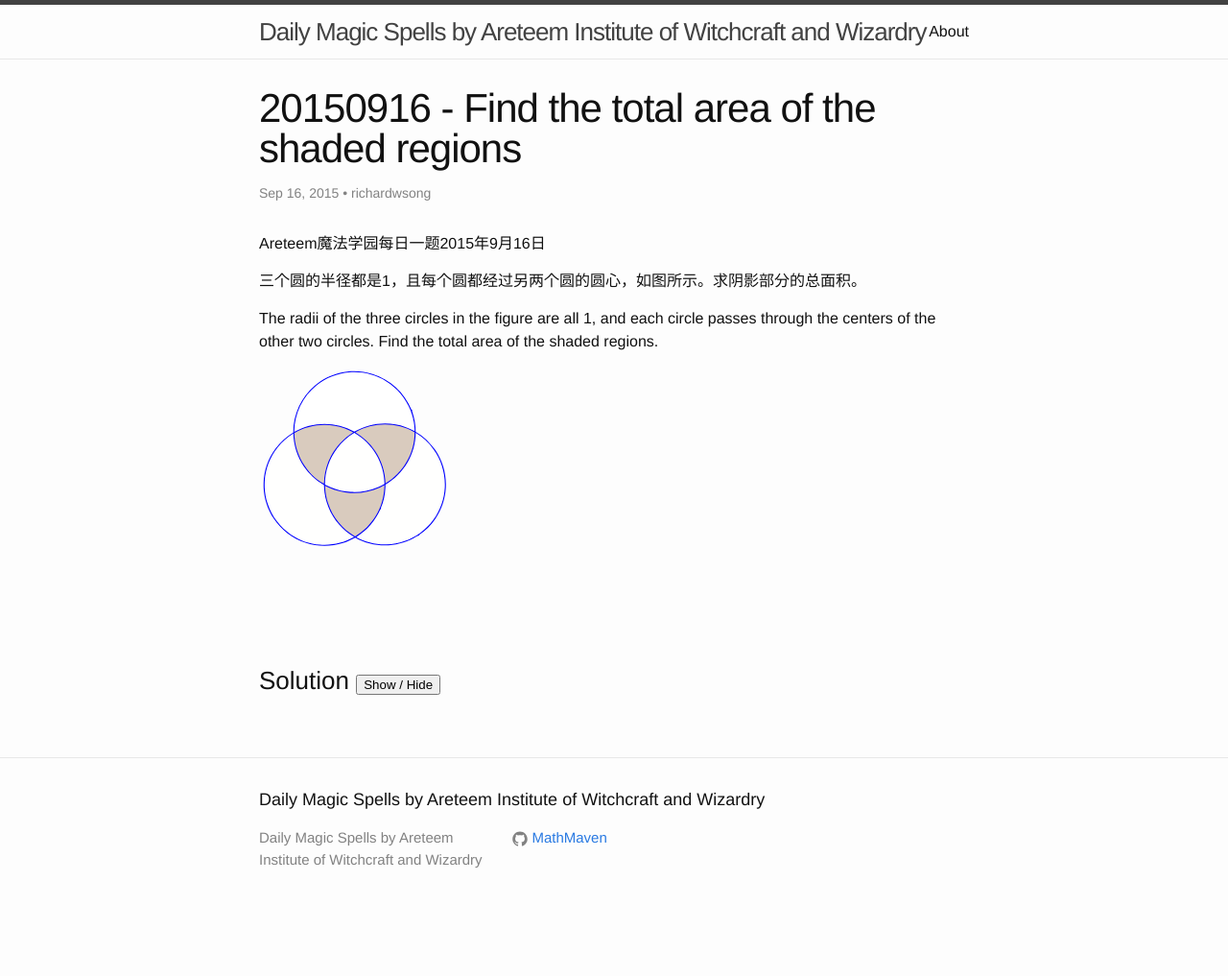
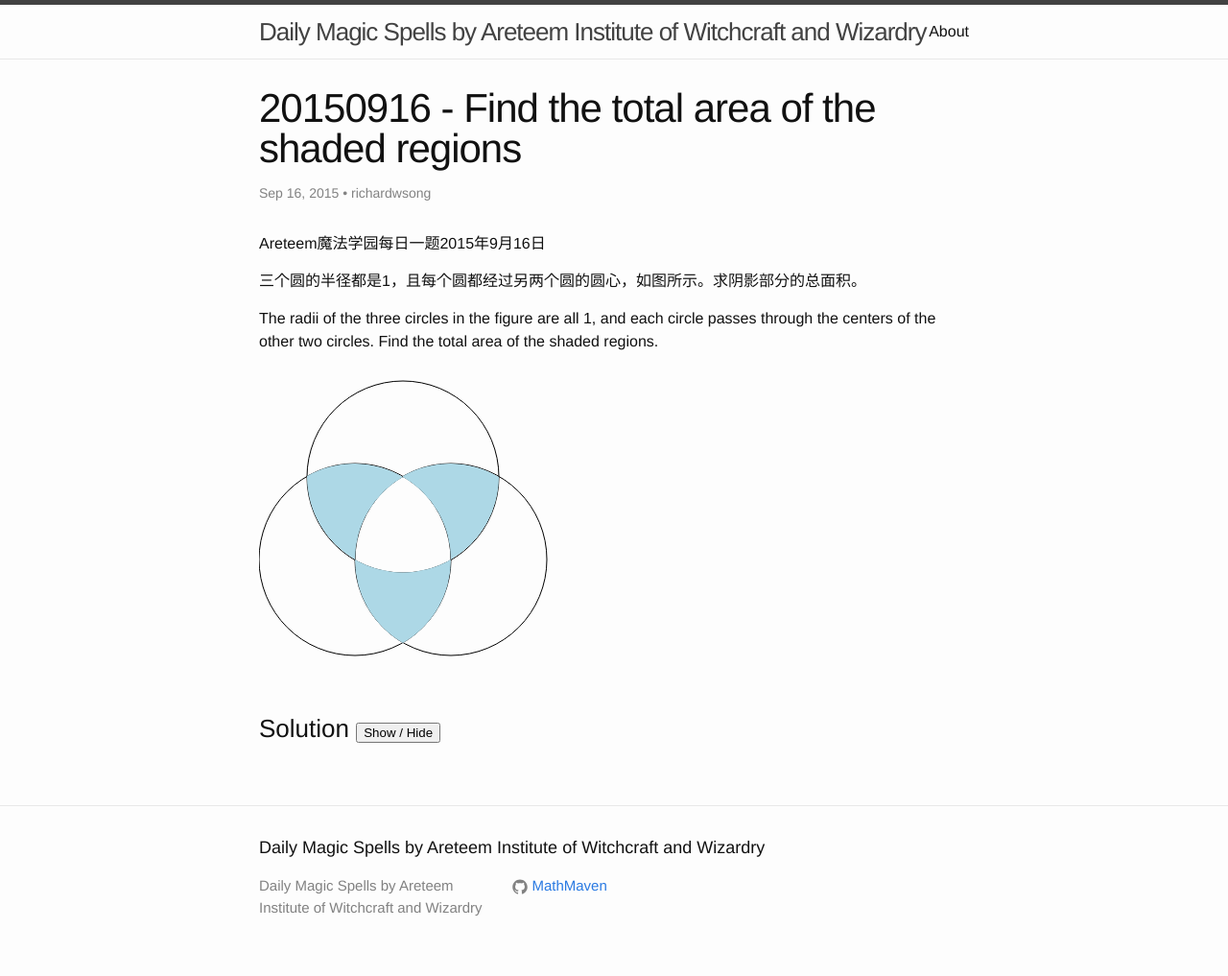
Before and after one commit to MathMaven/MathMaven.github.io, a Jekyll site: the page built from _posts/2015-09-16-find-area-of-shaded-regions.markdown, in a window 1280 px wide. Shown: the whole page at 96% size. Built offline with Jekyll 4.4.1, drawn with Linux system fonts in a browser that asks for light colours; nearby versions of some CDN libraries; library files that are not in the unit come from our copies; formulas are drawn with MathJax 3; a script that is not in the unit is left out; before the commit the page ends 967 px from its top, so only the background shows below that.

Commit message:
change 20150916

```diff
--- a/_posts/2015-09-16-find-area-of-shaded-regions.markdown
+++ b/_posts/2015-09-16-find-area-of-shaded-regions.markdown
@@ -12,32 +12,65 @@
 
 The radii of the three circles in the figure are all 1, and each circle passes through the centers of the other two circles. Find the total area of the shaded regions.
 
-<svg width="300" height="300"  >
-<g transform="scale(0.5,0.5)" >
+<svg width="350" height="350">
+  <circle cx="100" cy="200" r="100" fill="white" style="stroke:rgb(0,0,0);stroke-width:1;fill-opacity:0"/>
+  <circle cx="200" cy="200" r="100" fill="white" style="stroke:rgb(0,0,0);stroke-width:1;fill-opacity:0"/>
+  <circle cx="150" cy="114" r="100" fill="white" style="stroke:rgb(0,0,0);stroke-width:1;fill-opacity:0"/>
 
-<path fill="blue" d=" M 168.81 10.86 C 191.17 5.63 214.94 6.38 236.87 13.29 C 273.14 24.30 303.56 52.42 317.69 87.57 C 318.73 88.32 320.31 89.38 319.03 90.73 C 323.66 104.61 326.61 119.09 326.62 133.76 C 342.82 143.07 356.61 156.31 367.33 171.56 C 381.61 192.45 389.62 217.65 389.57 242.98 C 389.86 268.40 381.97 293.75 367.77 314.79 C 358.50 328.26 346.70 339.93 333.25 349.22 L 335.19 350.15 C 330.31 349.89 326.73 353.52 322.58 355.54 C 285.19 375.88 237.52 375.56 200.52 354.46 C 192.46 358.79 184.18 362.82 175.39 365.46 C 175.40 365.77 175.41 366.41 175.42 366.72 L 175.32 365.52 C 149.99 373.77 121.99 373.60 96.73 365.16 C 69.76 356.48 46.14 338.18 30.52 314.60 C 16.01 292.74 8.45 266.31 9.53 240.08 C 10.20 214.64 19.13 189.58 34.23 169.15 C 44.20 155.54 56.97 144.10 71.36 135.32 C 71.06 98.14 87.76 61.09 116.48 37.35 C 131.46 24.50 149.66 15.55 168.81 10.86 Z"  />
+<path d="M50 114
+           A 100 100, 0, 0, 0, 100 200
+           A 100 100, 0, 0, 1, 150 114
+          A 100 100, 0, 0, 0, 50 113
+           " fill="lightblue"/>
 
-<path fill="#fffffe" d=" M 162.69 168.46 C 172.40 155.43 184.76 144.42 198.72 136.10 C 217.30 146.89 233.13 162.41 244.03 180.95 C 255.09 199.50 261.07 220.95 261.49 242.53 C 240.41 255.01 215.41 260.61 191.01 259.17 C 172.31 258.19 153.98 252.63 137.53 243.76 C 137.46 216.81 146.42 189.95 162.69 168.46 Z" />
+ <path d="M150 113
+           A 100 100, 0, 0, 1, 250 114
+           A 100 100, 0, 0, 1, 200 200
+           A 100 100, 0, 0, 0, 150 114
+           " fill="lightblue"/>
 
-<path fill="#fffffe" d=" M 326.59 136.14 C 340.96 145.04 353.91 156.47 363.70 170.31 C 387.47 202.55 393.96 246.64 380.52 284.38 C 372.47 308.03 356.97 329.00 336.90 343.84 C 316.52 359.02 291.40 367.78 265.99 368.36 C 244.01 369.17 222.06 363.60 202.71 353.29 C 213.70 345.98 224.08 337.63 232.65 327.54 C 241.11 318.12 247.54 307.08 252.98 295.70 C 254.66 295.27 254.67 293.94 254.03 292.63 C 260.63 277.33 263.59 260.57 263.60 243.94 C 282.60 232.83 298.61 216.69 309.69 197.67 C 320.47 179.05 326.40 157.66 326.59 136.14 Z" />
-
-<path fill="#fffffe" d=" M 38.78 166.68 C 47.94 155.23 59.12 145.55 71.47 137.69 C 72.05 162.13 79.79 186.35 93.63 206.51 C 104.15 221.79 118.04 234.77 134.04 244.17 C 135.71 244.72 135.40 246.57 135.56 247.95 C 136.38 276.90 147.69 305.44 166.88 327.13 C 175.88 337.37 186.46 346.29 198.24 353.16 C 176.76 365.37 151.61 371.02 126.96 369.01 C 105.59 367.61 84.79 360.10 66.98 348.30 C 44.27 333.01 26.58 310.17 18.10 284.08 C 12.73 268.80 10.92 252.38 11.87 236.25 C 13.43 211.03 23.06 186.45 38.78 166.68 Z" />
-
-<path fill="white" d=" M 120.05 37.20 C 139.27 21.55 163.33 12.05 188.00 10.01 C 214.93 7.78 242.59 14.30 265.45 28.75 C 288.09 42.79 306.07 64.22 315.78 89.03 C 318.45 95.48 320.12 102.27 321.88 109.00 C 321.46 108.90 320.62 108.69 320.20 108.58 C 320.59 108.80 321.38 109.25 321.78 109.48 C 323.62 116.93 324.14 124.64 324.42 132.30 C 311.98 125.87 298.77 120.71 284.91 118.40 C 255.54 113.08 224.34 118.54 198.60 133.67 C 160.66 111.87 111.29 112.10 73.51 134.16 C 73.55 97.04 90.89 60.28 120.05 37.20 Z" />
-
-<path fill="#d9cbbe" d=" M 200.88 134.80 C 238.27 113.20 287.04 113.15 324.32 135.02 C 324.76 177.85 300.58 219.82 263.58 241.27 C 262.99 217.14 255.27 193.25 241.74 173.28 C 231.17 157.64 216.96 144.60 200.88 134.80 Z" />
-
-<path fill="#d9cbbe" d=" M 73.70 136.46 C 98.95 121.80 129.40 116.26 158.15 121.50 C 171.60 123.59 184.41 128.61 196.49 134.77 C 176.95 147.07 160.33 164.27 149.76 184.88 C 142.43 198.85 137.83 214.24 136.15 229.91 C 135.64 233.97 135.93 238.11 135.17 242.14 C 97.96 221.06 73.81 179.18 73.70 136.46 Z" />
-
-
-<path fill="#d9cbbe" d=" M 190.12 261.29 C 214.80 262.98 239.92 257.23 261.50 245.14 C 261.20 267.39 255.29 289.64 243.67 308.67 C 233.06 326.33 218.09 341.49 200.25 351.85 C 174.00 336.73 153.40 311.87 144.03 283.00 C 139.89 271.21 137.98 258.72 137.63 246.25 C 153.84 254.85 171.77 260.20 190.12 261.29 Z" />
-
-</g>
+  <path d="M200 200
+           A 100 100, 0, 0, 1, 150 287
+           A 100 100, 0, 0, 1, 100 200
+           A 100 100, 0, 0, 0, 200 200
+           " fill="lightblue"/>
 </svg>
 
 ### Solution <button>Show / Hide</button>
 
 <solution>
-  <strong> $\frac{\pi}{2}$ </strong>
+	We can make an imaginary line to create areas a and b and also a circle identical to the three other ones to make area c so that the area of a+b=c. Also, we notice that the area of e equals the area of d. Therefore, the area of the shaded regions equals a semi-circle with radius 1. The area of the semi-circle is $\frac{\pi}{2}$. Thus, the area of the 3 shaded regions is $\frac{\pi}{2}$.
 
+
+<svg width="400" height="400">
+  <circle cx="100" cy="200" r="100" fill="white" style="stroke:rgb(0,0,0);stroke-width:1;fill-opacity:0"/>
+  <circle cx="200" cy="200" r="100" fill="white" style="stroke:rgb(0,0,0);stroke-width:1;fill-opacity:0"/>
+  <circle cx="150" cy="114" r="100" fill="white" style="stroke:rgb(0,0,0);stroke-width:1;fill-opacity:0"/>
+
+   <circle cx="150" cy="287" r="100" fill="white" style="stroke:rgb(0,0,0);stroke-width:1;fill-opacity:0;stroke-dasharray: 10 5"/>
+
+
+
+<path d="M50 114
+           A 100 100, 0, 0, 0, 100 200
+           A 100 100, 0, 0, 1, 150 114
+          A 100 100, 0, 0, 0, 50 113
+           " fill="lightblue"/>
+<path d="M150 113
+           A 100 100, 0, 0, 1, 250 114
+           A 100 100, 0, 0, 1, 200 200
+           A 100 100, 0, 0, 0, 150 114
+           " fill="lightblue"/>
+<path d="M200 200
+           A 100 100, 0, 0, 1, 150 287
+           A 100 100, 0, 0, 1, 100 200
+           A 100 100, 0, 0, 0, 200 200
+           " fill="lightblue"/>
+ <line x1="50" y1="113" x2="250" y2="113" style="stroke:black;stroke-dasharray: 10 5"/>
+ <text x="100" y="110">a</text>
+ <text x="200" y="110">b</text>
+ <text x="150" y="200">c</text>
+ <text x="150" y="150">d</text>
+ <text x="150" y="250">e</text>
+</svg>
 </solution>
```
Also changed, not shown: 2 other files.
